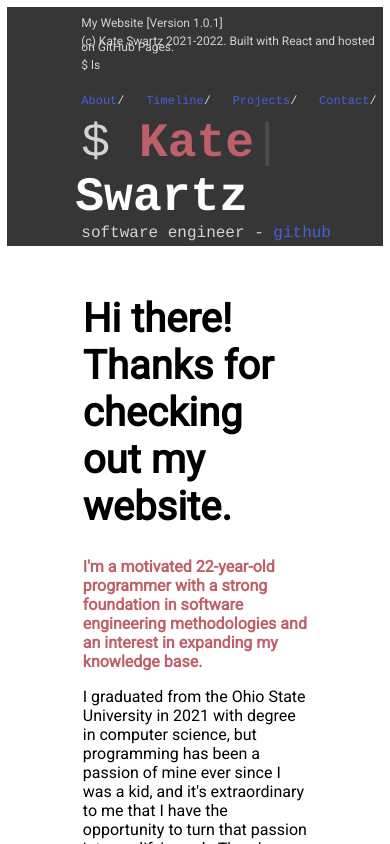
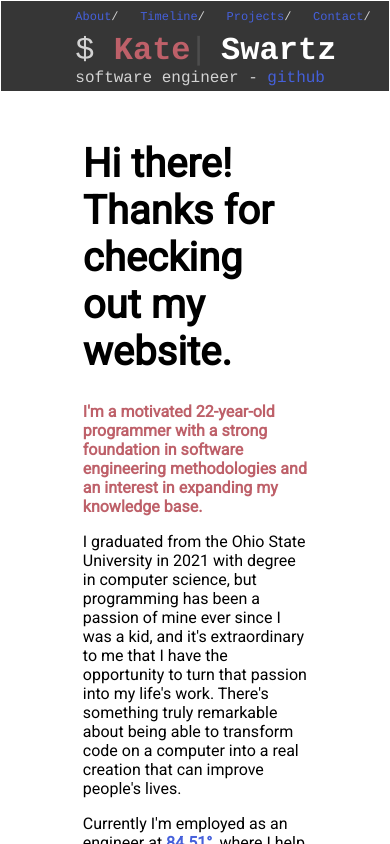
Before and after one commit to kate-swartz/personalsite, a React (Create React App) app: page / in a window 390 px wide. Shown: the top 844 px of the page. Built offline with nearby package versions, Linux system fonts and the light colour scheme.

Commit message:
some quick fixes to improve appearance on small screens

```diff
--- /dev/null
+++ b/src/App.css
@@ -0,0 +1,5 @@
+.App {
+  width: 100vw;
+  margin-left: 0px;
+  margin-right: 0px;
+}
--- a/src/Navbar.css
+++ b/src/Navbar.css
@@ -1,8 +1,8 @@
 .navbar {
   position: sticky;
   top: 0;
-  margin-left: -0.4%;
-  margin-right: -0.4%;
+  margin-left: -2.0%;
+  margin-right: -2.0%;
   padding-top: 0.5%;
   padding-left: 20%;
   padding-bottom: 1%;
@@ -50,6 +50,15 @@
     animation-name: nameTransition;
     animation-duration: 30s;
     animation-iteration-count: infinite;
+  }
+}
+
+@media screen and (max-width: 600px) {
+  .name {
+    font-size: 200%;
+  }
+  .navbar {
+    margin-top: -2.0%;
   }
 }
 
--- a/src/WebsiteHeader.css
+++ b/src/WebsiteHeader.css
@@ -1,7 +1,7 @@
 .website-header {
-  margin-left: -0.4%;
-  margin-top: -0.4%;
-  margin-right: -0.4%;
+  margin-left: -2.0%;
+  margin-top: -0.5%;
+  margin-right: -2.0%;
   padding-top: 0.5%;
   padding-left: 20%;
   padding-bottom: 1%;
@@ -13,3 +13,9 @@
   font-size: 75%;
   line-height: 50%;
 }
+
+@media screen and (max-width: 600px) {
+  .website-header {
+    display: none;
+  }
+}
```
